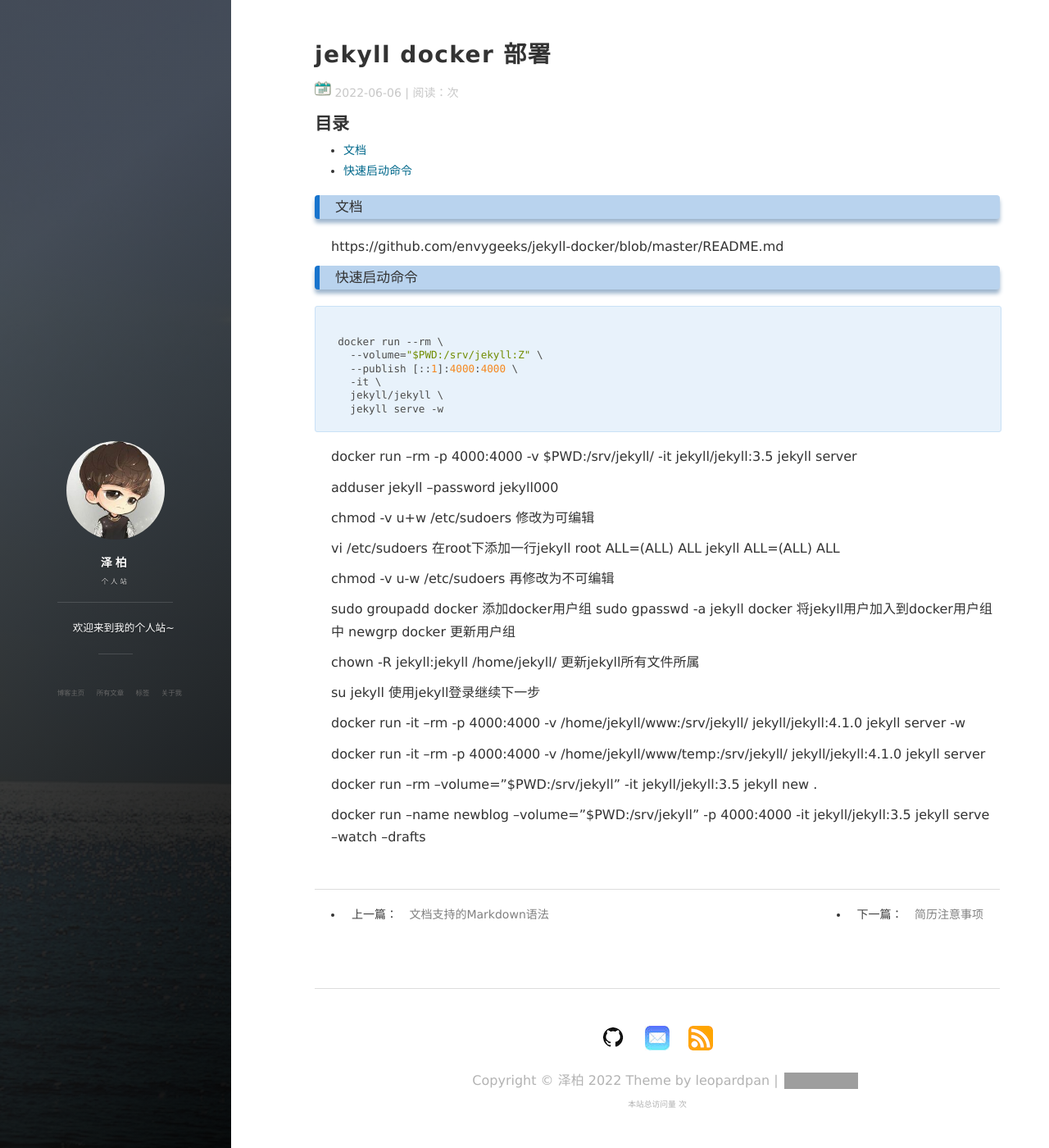
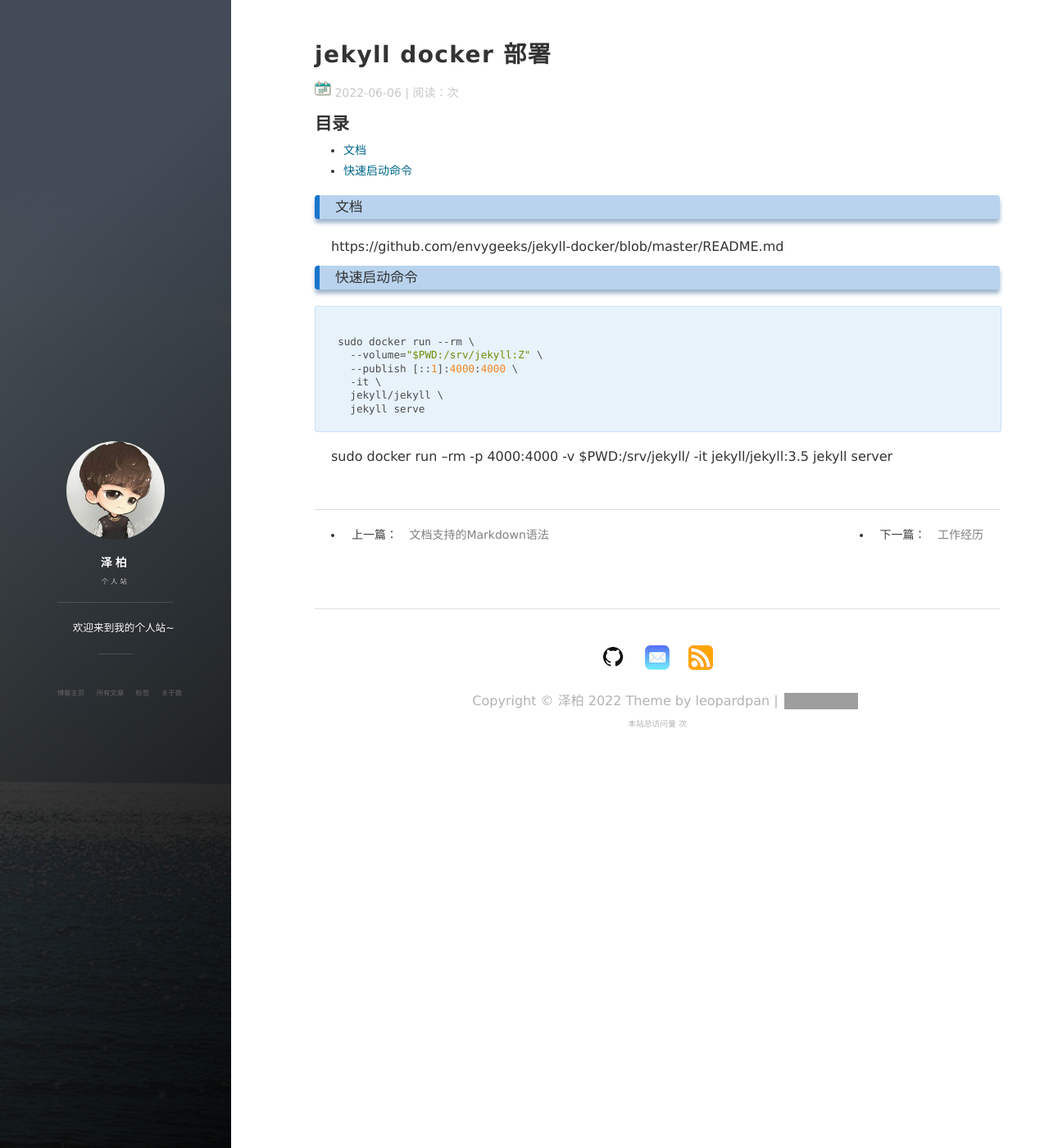
Before and after one commit to djonce/djonce.github.io, a Jekyll site: the page built from _posts/2022-06-06-jekyll-docker-setup.md, in a window 1280 px wide and 1400 px high. Shown: the whole window at 82% size. Built offline with Jekyll 4.4.1, drawn with Linux system fonts in a browser that asks for light colours; nearby versions of some CDN libraries; comment, search, counter and statistics services are not loaded; grey boxes are pictures that could not be loaded.

````diff
--- a/_posts/2022-06-06-jekyll-docker-setup.md
+++ b/_posts/2022-06-06-jekyll-docker-setup.md
@@ -15,47 +15,13 @@
 
 ``` shell
 
-docker run --rm \
+sudo docker run --rm \
   --volume="$PWD:/srv/jekyll:Z" \
   --publish [::1]:4000:4000 \
   -it \
   jekyll/jekyll \
-  jekyll serve -w
+  jekyll serve
 ```
 
 
-docker run --rm -p 4000:4000 -v $PWD:/srv/jekyll/ -it jekyll/jekyll:3.5 jekyll server
-
-
-
-
-adduser jekyll --password jekyll000
-
-chmod -v u+w /etc/sudoers 修改为可编辑
-
-vi /etc/sudoers 在root下添加一行jekyll
-root    ALL=(ALL)       ALL
-jekyll  ALL=(ALL)       ALL
-
-chmod -v u-w /etc/sudoers 再修改为不可编辑
-
-sudo groupadd docker 添加docker用户组
-sudo gpasswd -a jekyll docker 将jekyll用户加入到docker用户组中
-newgrp docker 更新用户组
-
-chown -R jekyll:jekyll /home/jekyll/ 更新jekyll所有文件所属
-
-su jekyll 使用jekyll登录继续下一步
-
-
-docker run -it --rm -p 4000:4000 -v /home/jekyll/www:/srv/jekyll/ jekyll/jekyll:4.1.0 jekyll server -w
-
-
-
-
-docker run -it --rm -p 4000:4000 -v /home/jekyll/www/temp:/srv/jekyll/ jekyll/jekyll:4.1.0 jekyll server
-
-
-docker run --rm --volume="$PWD:/srv/jekyll" -it jekyll/jekyll:3.5 jekyll new .
-
-docker run --name newblog --volume="$PWD:/srv/jekyll" -p 4000:4000 -it jekyll/jekyll:3.5 jekyll serve --watch --drafts
+sudo docker run --rm -p 4000:4000 -v $PWD:/srv/jekyll/ -it jekyll/jekyll:3.5 jekyll server
````
Also changed, not shown: _posts/2016-11-20-markdownTool.md (+1 -1 lines), _posts/2022-06-07-jian-li.md (added, +26 -0 lines), _posts/2022-06-07-jianli-views.md (+5 -3 lines), 5 other files.
